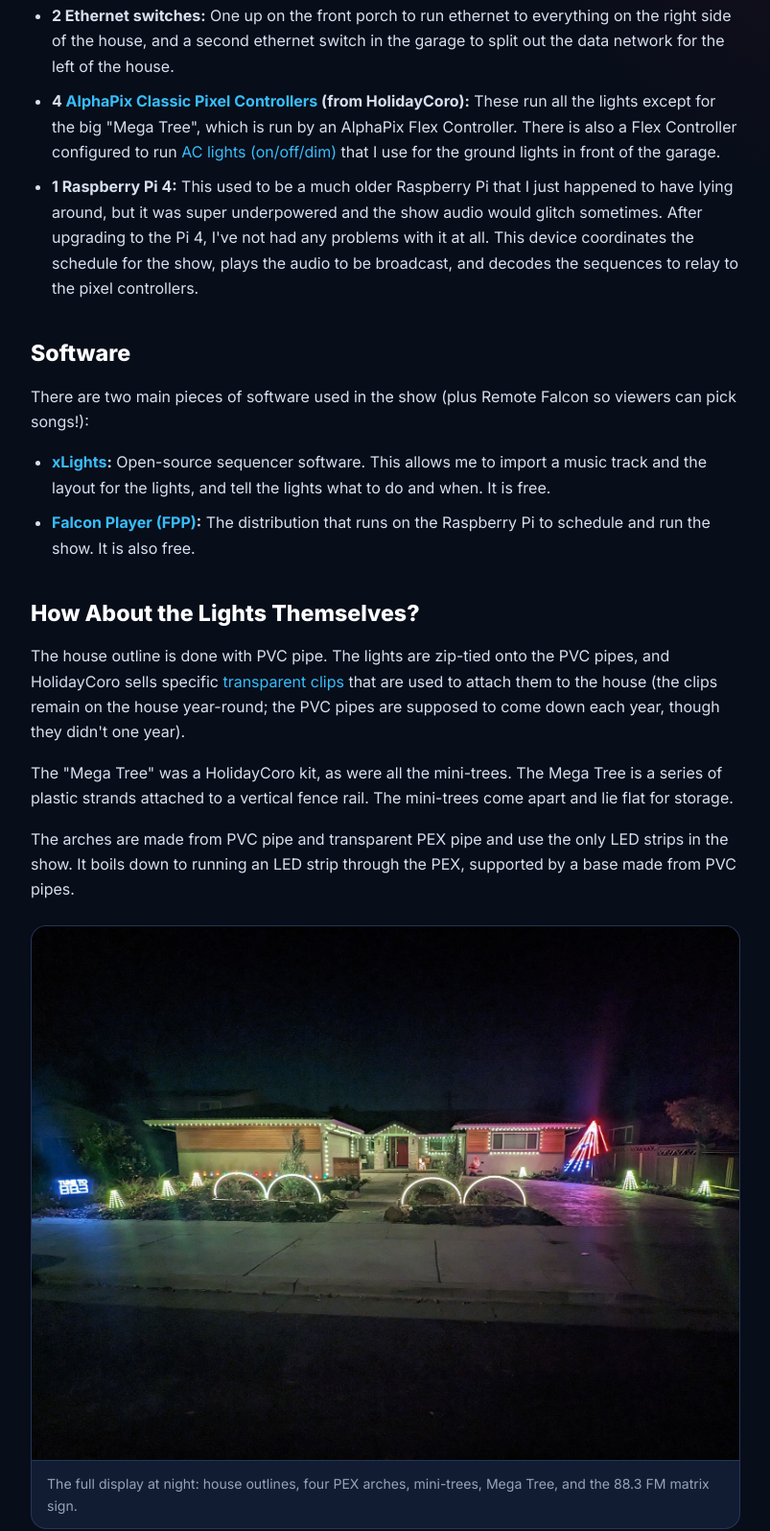
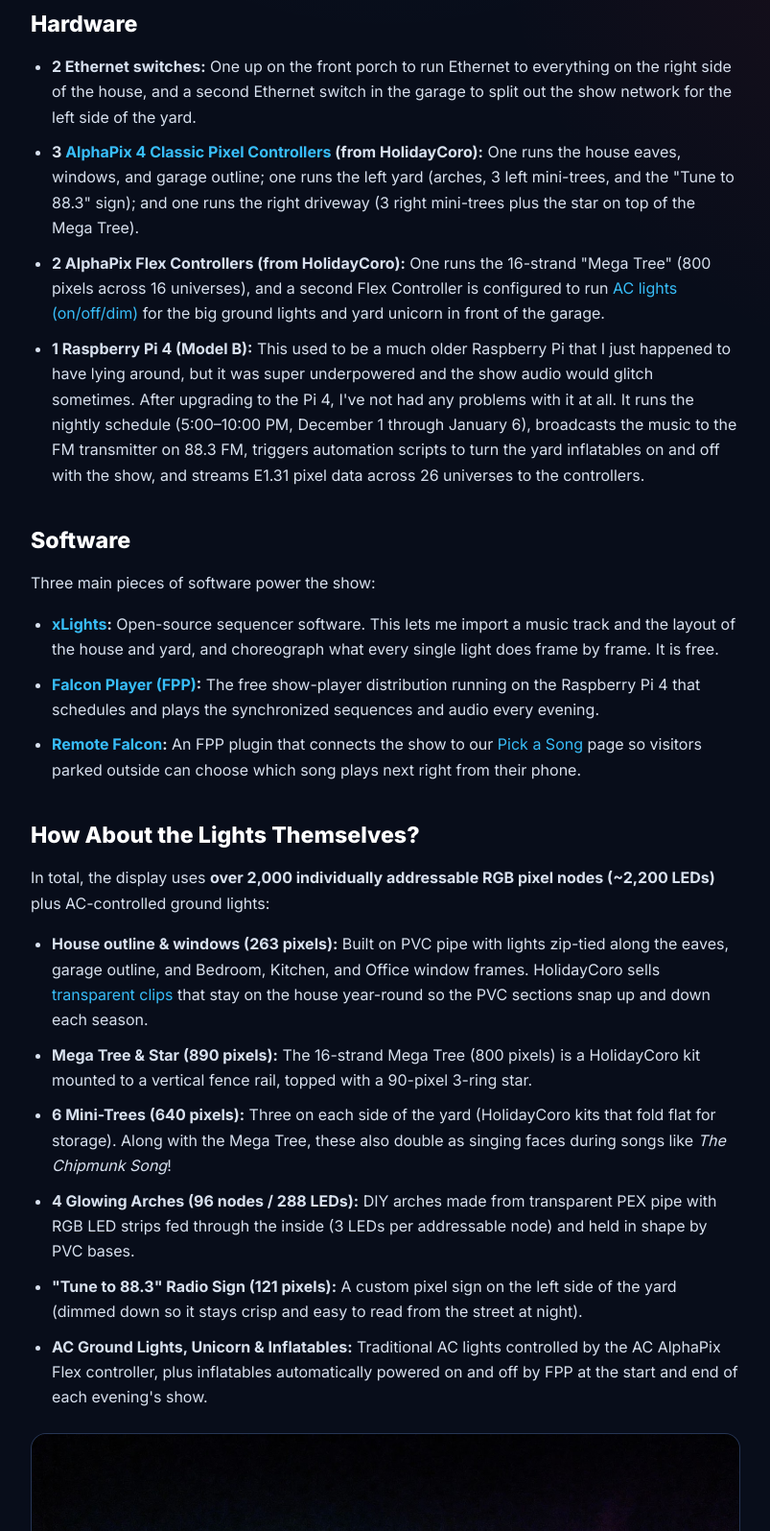
Before and after one commit to billnapier/lights-on-radcliffe, a plain HTML site: page how/index.html in a window 1280 px wide. Shown: the part 522-2117 px from the top of the page at 96% size, without its empty margins (238-1041 px from the left). Drawn offline with Linux system fonts and the light colour scheme.

Commit message:
Update How? specs from FPP/xLights and set show dates to Dec 1 - Jan 6 (#2)

```diff
--- a/how/index.html
+++ b/how/index.html
@@ -4,7 +4,7 @@
   <meta charset="utf-8">
   <meta name="viewport" content="width=device-width, initial-scale=1">
   <title>How It Works — The Lights on Radcliffe</title>
-  <meta name="description" content="Hardware, pixel controllers, Raspberry Pi, Falcon Player (FPP), xLights, and props behind The Lights on Radcliffe.">
+  <meta name="description" content="Hardware, AlphaPix controllers, Raspberry Pi 4, Falcon Player (FPP), xLights, Remote Falcon, and over 2,000 synchronized lights behind The Lights on Radcliffe.">
   <link rel="icon" href="../assets/favicon.svg" type="image/svg+xml">
   <link rel="preconnect" href="https://fonts.googleapis.com">
   <link rel="preconnect" href="https://fonts.gstatic.com" crossorigin>
@@ -33,7 +33,7 @@
     <section class="page-hero">
       <div class="container">
         <h1>How?</h1>
-        <p>What goes into putting together a 1,200+ light synchronized holiday display.</p>
+        <p>What goes into putting together a 2,000+ light synchronized holiday display.</p>
       </div>
     </section>
 
@@ -41,66 +41,101 @@
       <div class="container prose">
         <h2>So What Goes Into This Lightshow?</h2>
         <p>
-          First and foremost, a lot of wires—power cables, ethernet cables, and pixel cables to name a few. For power,
-          I use a lot of landscaping extension cords and a few splitters. I also run a dedicated ethernet network for
-          the light show that has no internet connection (it doesn't need it).
+          First and foremost, a lot of wires—power cables, Ethernet cables, and pixel cables to name a few. For power,
+          I use landscaping extension cords and splitters throughout the yard. All of the pixel controllers run on a
+          dedicated, isolated Ethernet show network (with no direct internet access), while the Raspberry Pi bridges
+          over Wi-Fi so it can stay synced to the clock and receive live song requests from viewers' phones.
         </p>
 
         <h2>Hardware</h2>
         <ul>
           <li>
-            <strong>2 Ethernet switches:</strong> One up on the front porch to run ethernet to everything on the right
-            side of the house, and a second ethernet switch in the garage to split out the data network for the left of
-            the house.
+            <strong>2 Ethernet switches:</strong> One up on the front porch to run Ethernet to everything on the right
+            side of the house, and a second Ethernet switch in the garage to split out the show network for the left
+            side of the yard.
           </li>
           <li>
-            <strong>4 <a href="https://www.holidaycoro.com/4-Output-E1-31-Artnet-Pixel-Controller-Assembled-p/831.htm" target="_blank" rel="noopener">AlphaPix Classic Pixel Controllers</a> (from HolidayCoro):</strong>
-            These run all the lights except for the big "Mega Tree", which is run by an AlphaPix Flex Controller.
-            There is also a Flex Controller configured to run
-            <a href="https://www.holidaycoro.com/16-Output-AC-Animated-Lighting-Controller-AlphaPix-p/942-2.htm" target="_blank" rel="noopener">AC lights (on/off/dim)</a>
-            that I use for the ground lights in front of the garage.
+            <strong>3 <a href="https://www.holidaycoro.com/4-Output-E1-31-Artnet-Pixel-Controller-Assembled-p/831.htm" target="_blank" rel="noopener">AlphaPix 4 Classic Pixel Controllers</a> (from HolidayCoro):</strong>
+            One runs the house eaves, windows, and garage outline; one runs the left yard (arches, 3 left mini-trees,
+            and the "Tune to 88.3" sign); and one runs the right driveway (3 right mini-trees plus the star on top of
+            the Mega Tree).
           </li>
           <li>
-            <strong>1 Raspberry Pi 4:</strong> This used to be a much older Raspberry Pi that I just happened to have
-            lying around, but it was super underpowered and the show audio would glitch sometimes. After upgrading to
-            the Pi 4, I've not had any problems with it at all. This device coordinates the schedule for the show, plays
-            the audio to be broadcast, and decodes the sequences to relay to the pixel controllers.
+            <strong>2 AlphaPix Flex Controllers (from HolidayCoro):</strong>
+            One runs the 16-strand "Mega Tree" (800 pixels across 16 universes), and a second Flex Controller is
+            configured to run
+            <a href="https://www.holidaycoro.com/16-Output-AC-Animated-Lighting-Controller-AlphaPix-p/942-2.htm" target="_blank" rel="noopener">AC lights (on/off/dim)</a>
+            for the big ground lights and yard unicorn in front of the garage.
+          </li>
+          <li>
+            <strong>1 Raspberry Pi 4 (Model B):</strong> This used to be a much older Raspberry Pi that I just happened
+            to have lying around, but it was super underpowered and the show audio would glitch sometimes. After
+            upgrading to the Pi 4, I've not had any problems with it at all. It runs the nightly schedule (5:00–10:00 PM,
+            December 1 through January 6), broadcasts the music to the FM transmitter on 88.3 FM, triggers automation
+            scripts to turn the yard inflatables on and off with the show, and streams E1.31 pixel data across 26
+            universes to the controllers.
           </li>
         </ul>
 
         <h2>Software</h2>
-        <p>There are two main pieces of software used in the show (plus Remote Falcon so viewers can pick songs!):</p>
+        <p>Three main pieces of software power the show:</p>
         <ul>
           <li>
             <strong><a href="https://xlights.org/" target="_blank" rel="noopener">xLights</a>:</strong> Open-source
-            sequencer software. This allows me to import a music track and the layout for the lights, and tell the
-            lights what to do and when. It is free.
+            sequencer software. This lets me import a music track and the layout of the house and yard, and choreograph
+            what every single light does frame by frame. It is free.
           </li>
           <li>
             <strong><a href="https://falconchristmas.com/forum/index.php?board=8.0" target="_blank" rel="noopener">Falcon Player (FPP)</a>:</strong>
-            The distribution that runs on the Raspberry Pi to schedule and run the show. It is also free.
+            The free show-player distribution running on the Raspberry Pi 4 that schedules and plays the synchronized
+            sequences and audio every evening.
+          </li>
+          <li>
+            <strong><a href="https://remotefalcon.com/" target="_blank" rel="noopener">Remote Falcon</a>:</strong>
+            An FPP plugin that connects the show to our <a href="../request/">Pick a Song</a> page so visitors parked
+            outside can choose which song plays next right from their phone.
           </li>
         </ul>
 
         <h2>How About the Lights Themselves?</h2>
         <p>
-          The house outline is done with PVC pipe. The lights are zip-tied onto the PVC pipes, and HolidayCoro sells
-          specific <a href="https://www.holidaycoro.com/PixelPipe-Clip-for-PVC-and-PixelPipe-Track-p/770.htm" target="_blank" rel="noopener">transparent clips</a>
-          that are used to attach them to the house (the clips remain on the house year-round; the PVC pipes are
-          supposed to come down each year, though they didn't one year).
+          In total, the display uses <strong>over 2,000 individually addressable RGB pixel nodes (~2,200 LEDs)</strong>
+          plus AC-controlled ground lights:
         </p>
-        <p>
-          The "Mega Tree" was a HolidayCoro kit, as were all the mini-trees. The Mega Tree is a series of plastic
-          strands attached to a vertical fence rail. The mini-trees come apart and lie flat for storage.
-        </p>
-        <p>
-          The arches are made from PVC pipe and transparent PEX pipe and use the only LED strips in the show. It boils
-          down to running an LED strip through the PEX, supported by a base made from PVC pipes.
-        </p>
+        <ul>
+          <li>
+            <strong>House outline &amp; windows (263 pixels):</strong> Built on PVC pipe with lights zip-tied along the
+            eaves, garage outline, and Bedroom, Kitchen, and Office window frames. HolidayCoro sells
+            <a href="https://www.holidaycoro.com/PixelPipe-Clip-for-PVC-and-PixelPipe-Track-p/770.htm" target="_blank" rel="noopener">transparent clips</a>
+            that stay on the house year-round so the PVC sections snap up and down each season.
+          </li>
+          <li>
+            <strong>Mega Tree &amp; Star (890 pixels):</strong> The 16-strand Mega Tree (800 pixels) is a HolidayCoro
+            kit mounted to a vertical fence rail, topped with a 90-pixel 3-ring star.
+          </li>
+          <li>
+            <strong>6 Mini-Trees (640 pixels):</strong> Three on each side of the yard (HolidayCoro kits that fold flat
+            for storage). Along with the Mega Tree, these also double as singing faces during songs like
+            <em>The Chipmunk Song</em>!
+          </li>
+          <li>
+            <strong>4 Glowing Arches (96 nodes / 288 LEDs):</strong> DIY arches made from transparent PEX pipe with
+            RGB LED strips fed through the inside (3 LEDs per addressable node) and held in shape by PVC bases.
+          </li>
+          <li>
+            <strong>"Tune to 88.3" Radio Sign (121 pixels):</strong> A custom pixel sign on the left side of the yard
+            (dimmed down so it stays crisp and easy to read from the street at night).
+          </li>
+          <li>
+            <strong>AC Ground Lights, Unicorn &amp; Inflatables:</strong> Traditional AC lights controlled by the AC
+            AlphaPix Flex controller, plus inflatables automatically powered on and off by FPP at the start and end of
+            each evening's show.
+          </li>
+        </ul>
 
         <figure>
           <img src="../assets/hero.jpg" alt="The Lights on Radcliffe full house layout at night">
-          <figcaption>The full display at night: house outlines, four PEX arches, mini-trees, Mega Tree, and the 88.3 FM matrix sign.</figcaption>
+          <figcaption>The full display at night: house outlines and windows, four PEX arches, six mini-trees, Mega Tree, and the 88.3 FM sign.</figcaption>
         </figure>
       </div>
     </section>
```
Also changed, not shown: index.html (+4 -4 lines), remotefalcon/viewer-page.html (+1 -1 lines).
